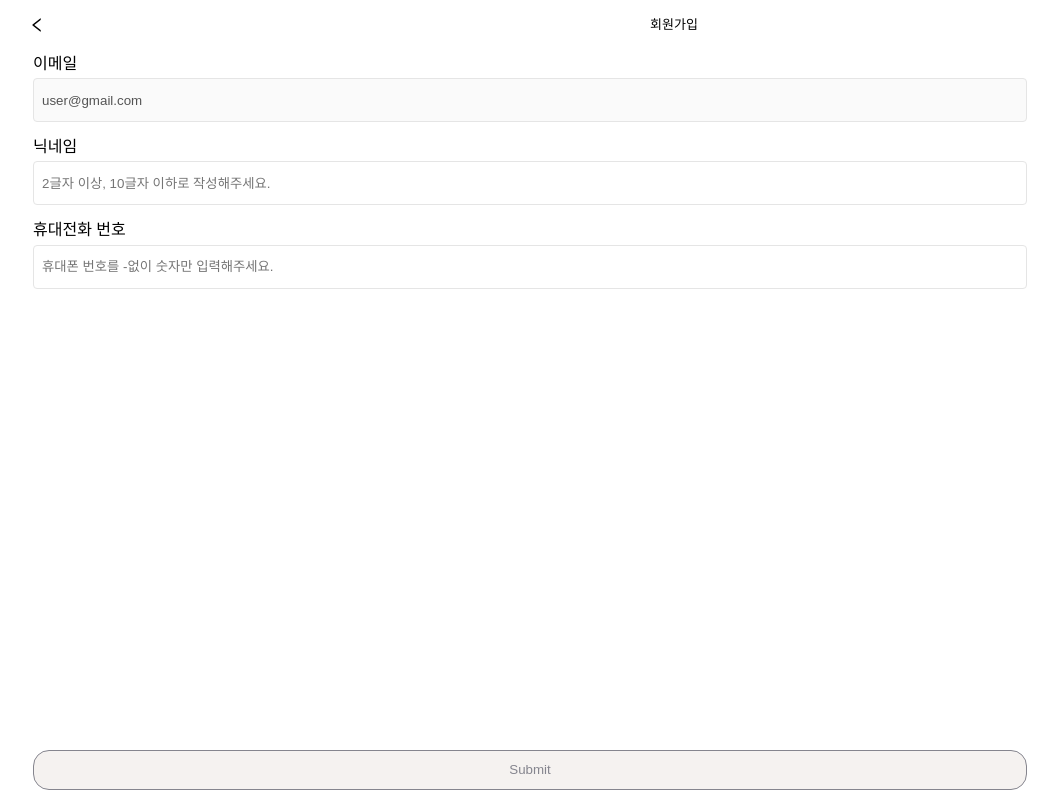
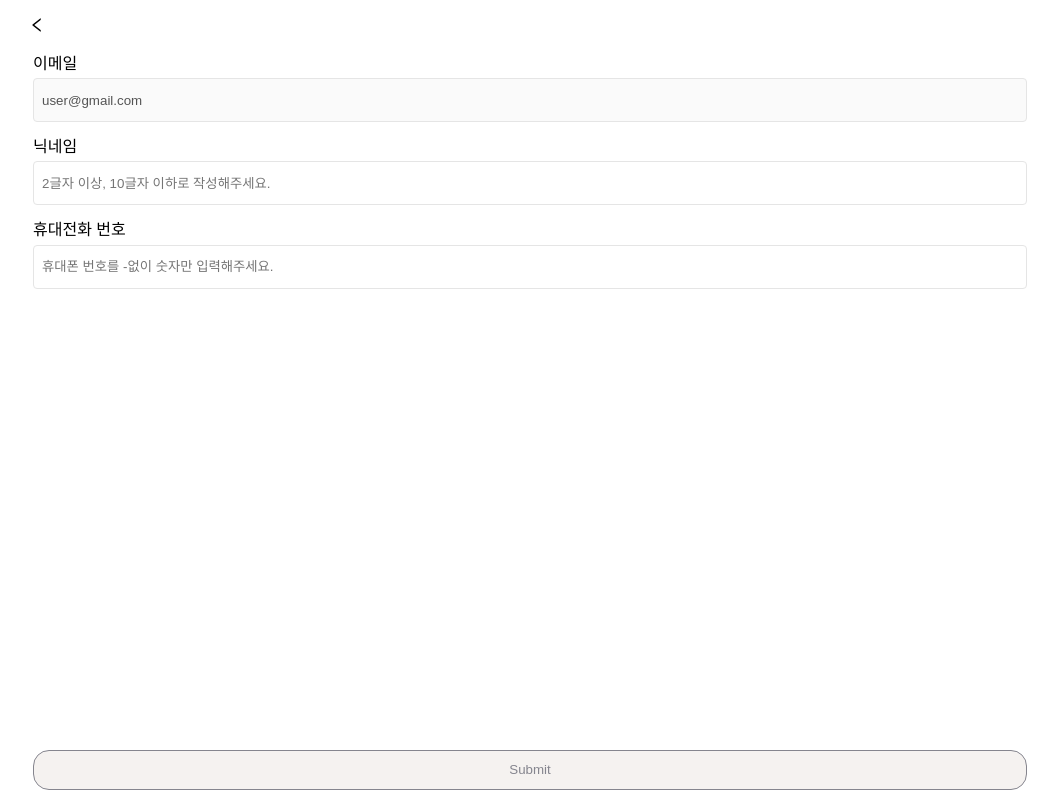
Before and after one commit to codestates-seb/seb43_main_008, a Next.js app in the folder client/: page /register in a window 1280 px wide. Shown: the whole page, without its empty margins (110-1168 px from the left). Built offline with nearby package versions, Linux system fonts and the light colour scheme; a web font is replaced by a local one.

Commit message:
Fix: 헤더 컴포넌트 수정

```diff
--- a/client/app/Header.tsx
+++ b/client/app/Header.tsx
@@ -1,6 +1,6 @@
 "use client";
 
-import { useEffect } from 'react';
+import { useEffect } from "react";
 import { useState } from "react";
 import { AiOutlineLeft } from "react-icons/ai";
 import { VscGistSecret } from "react-icons/vsc";
@@ -18,8 +18,11 @@ export default function Header({
   secretButton: boolean;
 }) {
   useEffect(() => {
-    sessionStorage.setItem("header", "default")
-  }, [])
+    sessionStorage.setItem("header", "default");
+    if (textContent) {
+      sessionStorage.setItem("header", textContent);
+    }
+  }, [textContent]);
   const [isModalOpen, setIsModalOpen] = useState(false);
   const [isPublic, setIsPublic] = useState(false);
 
@@ -33,8 +36,13 @@ export default function Header({
         <BackArrowContainer />
       )}
       {/* typeof window !== 'undefined' ? sessionStorage.getItem('header') : null; */}
-      {textContent ? <HeaderText>{typeof window !== 'undefined' ? sessionStorage.getItem('header') : null}</HeaderText> : null}
-      {textContent ? <HeaderText>{textContent}</HeaderText> : null}
+      {textContent ? (
+        <HeaderText>
+          {typeof window !== "undefined"
+            ? sessionStorage.getItem("header")
+            : null}
+        </HeaderText>
+      ) : null}
       {secretButton ? (
         <SecretButtonContainer onClick={() => setIsModalOpen(true)}>
           <SecretButton>
```
Also changed, not shown: 1 other file (tests, documents, lock files or other folders).
